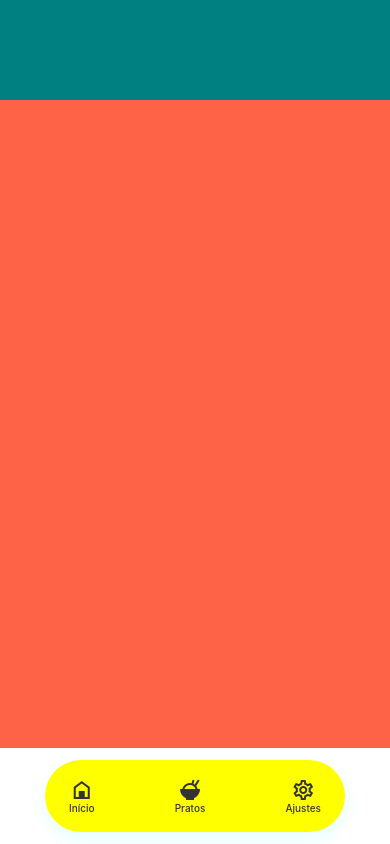
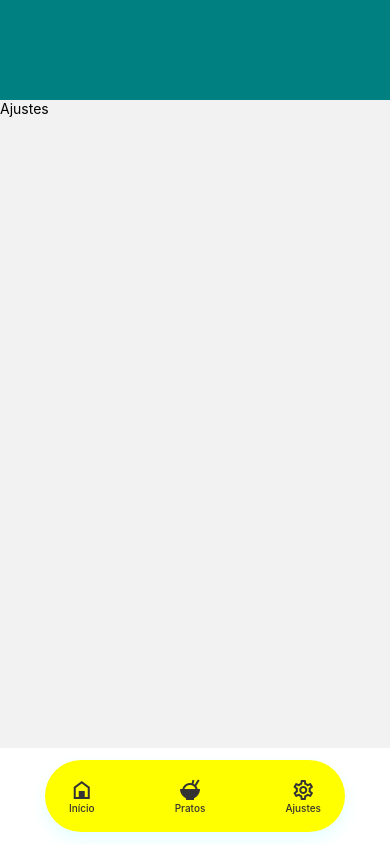
Before and after one commit to VCach333/nhame-app, a React Native app: screen /config in a window 390 px wide. Built offline with nearby package versions, Linux system fonts and the light colour scheme.

Commit message:
stack nav works

```diff
--- a/App.js
+++ b/App.js
@@ -1,6 +1,8 @@
 /* hooks & utils import */
-import { StatusBar } from 'expo-status-bar';
-import { View } from 'react-native';
+import { StatusBar } from 'expo-status-bar'
+import { View, Text } from 'react-native'
+import { NavigationContainer } from '@react-navigation/native'
+import { createNativeStackNavigator } from '@react-navigation/native-stack'
 
 /* styles import */
 import styles from './App.module'
@@ -8,17 +10,56 @@ import styles from './App.module'
 /* components import */
 import BottomNavigation from './src/components/BottomNavigation'
 
+const Stack = createNativeStackNavigator()
+
+function InicioScreen() {
+  return (
+    <View>
+      <Text>Inicio</Text>
+    </View>
+  )
+}
+
+function PratoScreen() {
+  return (
+    <View>
+      <Text>Prato</Text>
+    </View>
+  )
+}
+
+function AjustesScreen() {
+  return (
+    <View>
+      <Text>Ajustes</Text>
+    </View>
+  )
+}
+
 export default function App() {
   return (
-    <View style={styles.appContainer}>
+    <NavigationContainer>
 
-      <View style={styles.appHeader}></View>
+      <View style={styles.appContainer}>
 
-      <View style={styles.appMain}></View>
+        <View style={styles.appHeader}></View>
 
-      <BottomNavigation style={styles.appBottomNavigation} />
+        <View style={styles.appMain}>
+          <Stack.Navigator screenOptions={{ headerShown: false }}>
 
-      <StatusBar style="auto" />
-    </View>
+            <Stack.Screen name='inicio' component={InicioScreen} />
+            <Stack.Screen name='pratos' component={PratoScreen} />
+            <Stack.Screen name='config' component={AjustesScreen} />
+
+          </Stack.Navigator>
+        </View>
+
+        <BottomNavigation style={styles.appBottomNavigation} />
+
+        <StatusBar style="auto" />
+
+      </View>
+
+    </NavigationContainer>
   );
 }
--- a/package.json
+++ b/package.json
@@ -13,6 +13,7 @@
     "@expo/vector-icons": "^15.0.3",
     "@react-navigation/bottom-tabs": "^7.15.9",
     "@react-navigation/native": "^7.2.2",
+    "@react-navigation/native-stack": "^7.14.11",
     "axios": "^1.15.1",
     "expo": "~54.0.33",
     "expo-camera": "~17.0.10",
--- a/src/components/BottomNavigation/BottomNavigationItem/index.jsx
+++ b/src/components/BottomNavigation/BottomNavigationItem/index.jsx
@@ -1,5 +1,5 @@
 /* hooks & utils import */
-import { Text, View } from 'react-native';
+import { Text, View, TouchableOpacity } from 'react-native';
 
 /* styles import */
 import styles from '../style.module';
@@ -8,16 +8,21 @@ import styles from '../style.module';
 import { MaterialCommunityIcons } from '@expo/vector-icons'
 
 
-export default function BottomNavigationItem({ label, icon }) {
+export default function BottomNavigationItem({ navigation, route, label, icon }) {
 
     return (
         <View style={styles.bottomNavigationItem}>
 
-            <View style={styles.bottomNavigationItemIcon}>
-                <MaterialCommunityIcons name={icon} size={24} color='#333' />
-            </View>
+            <TouchableOpacity onPress={() => navigation.navigate(route)}>
 
-            <Text style={styles.bottomNavigationItemLabel}>{label}</Text>
+                <View style={styles.bottomNavigationItemIcon}>
+                    <MaterialCommunityIcons name={icon} size={24} color='#333' />
+                </View>
+
+                <Text style={styles.bottomNavigationItemLabel}>{label}</Text>
+
+            </TouchableOpacity>
+
         </View>
     )
 }
--- a/src/components/BottomNavigation/index.jsx
+++ b/src/components/BottomNavigation/index.jsx
@@ -1,5 +1,6 @@
 /* hooks & utils import */
-import { Text, View } from 'react-native';
+import { View } from 'react-native';
+import { useNavigation } from '@react-navigation/native'
 
 /* styles import */
 import styles from './style.module';
@@ -11,23 +12,31 @@ import BottomNavigationItem from './BottomNavigationItem'
 
 export default function BottomNavigation() {
 
+    const navigation = useNavigation()
+
     return (
         <View style={styles.bottomNavigation}>
 
             <BottomNavigationItem
                 style={styles.bottomNavigationItem}
+                navigation={navigation}
+                route='inicio'
                 label='Início'
                 icon='home-variant-outline'
-            />
+                />
 
             <BottomNavigationItem
                 style={styles.bottomNavigationItem}
+                navigation={navigation}
+                route='pratos'
                 label='Pratos'
                 icon='rice'
-            />
+                />
 
             <BottomNavigationItem
                 style={styles.bottomNavigationItem}
+                navigation={navigation}
+                route='config'
                 label='Ajustes'
                 icon='cog-outline'
             />
```
Also changed, not shown: 2 other files (tests, documents, lock files or other folders).
